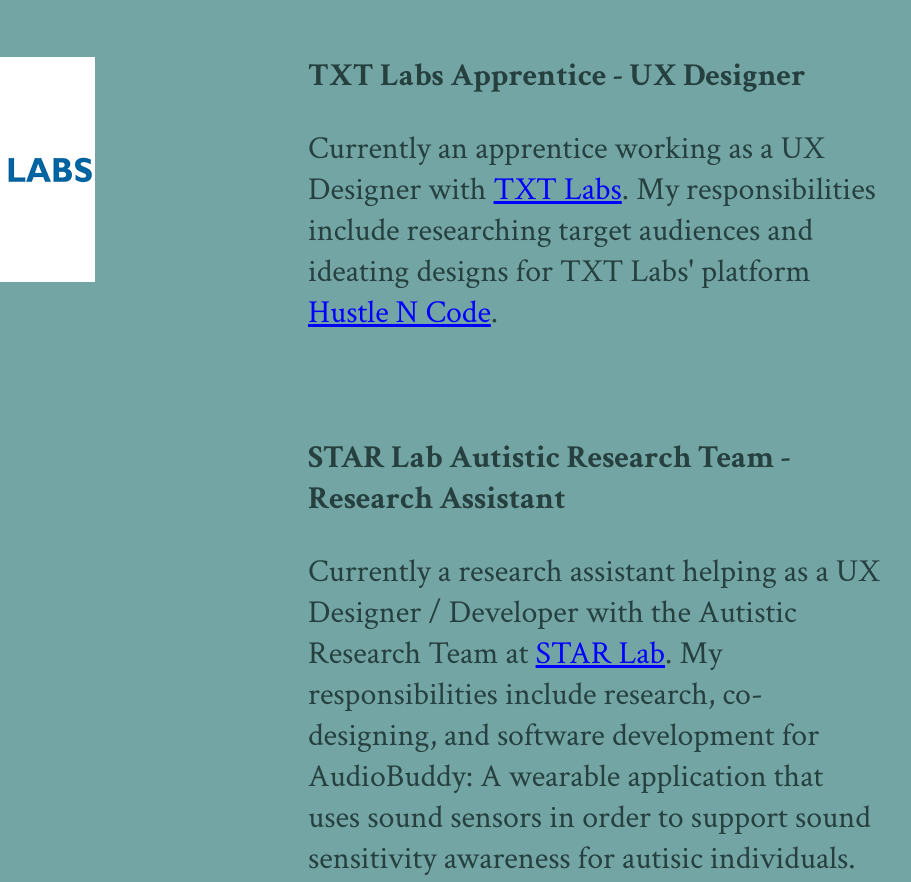
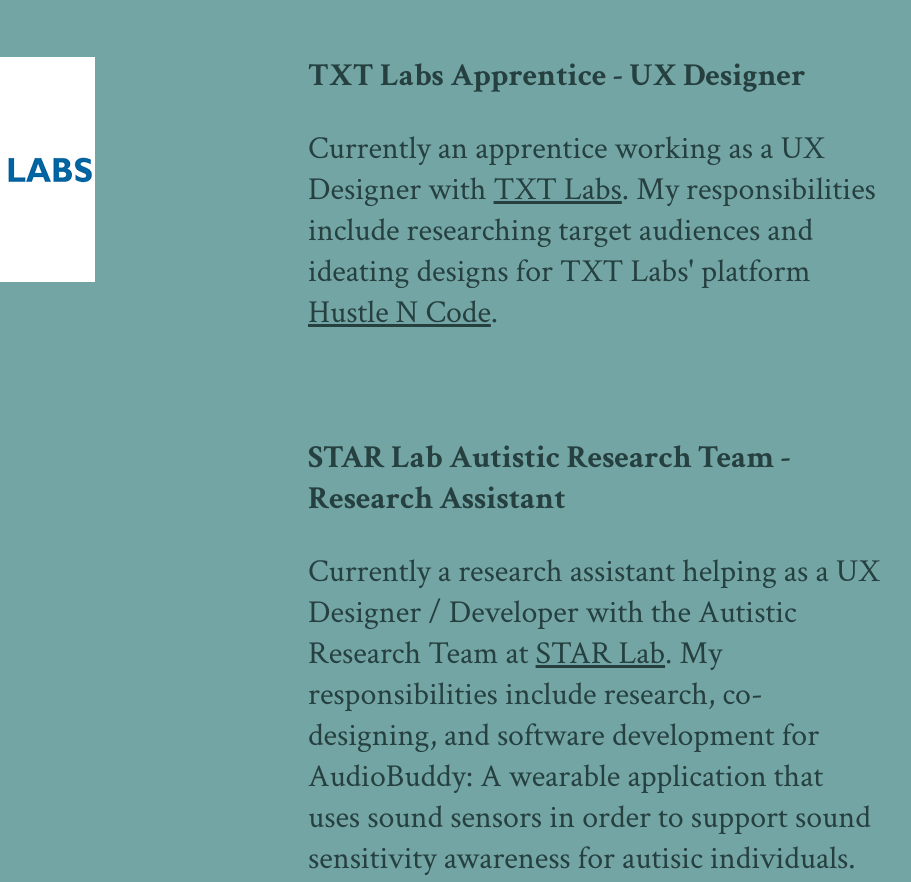
Before and after one commit to rafaelcarrillo09/rafaelcarrillo09.github.io, a plain HTML site: page index.html in a window 1280 px wide. Shown: the part 3203-4085 px from the top of the page, 352-1263 px from the left. Drawn offline with Linux system fonts and the light colour scheme.

Commit message:
updated link color

```diff
--- a/style.css
+++ b/style.css
@@ -368,7 +368,7 @@ header{
 }
 
 .Link {
-	color: blue;
+	color: #264040;;
 }
 
 #bottomIcons{
```
